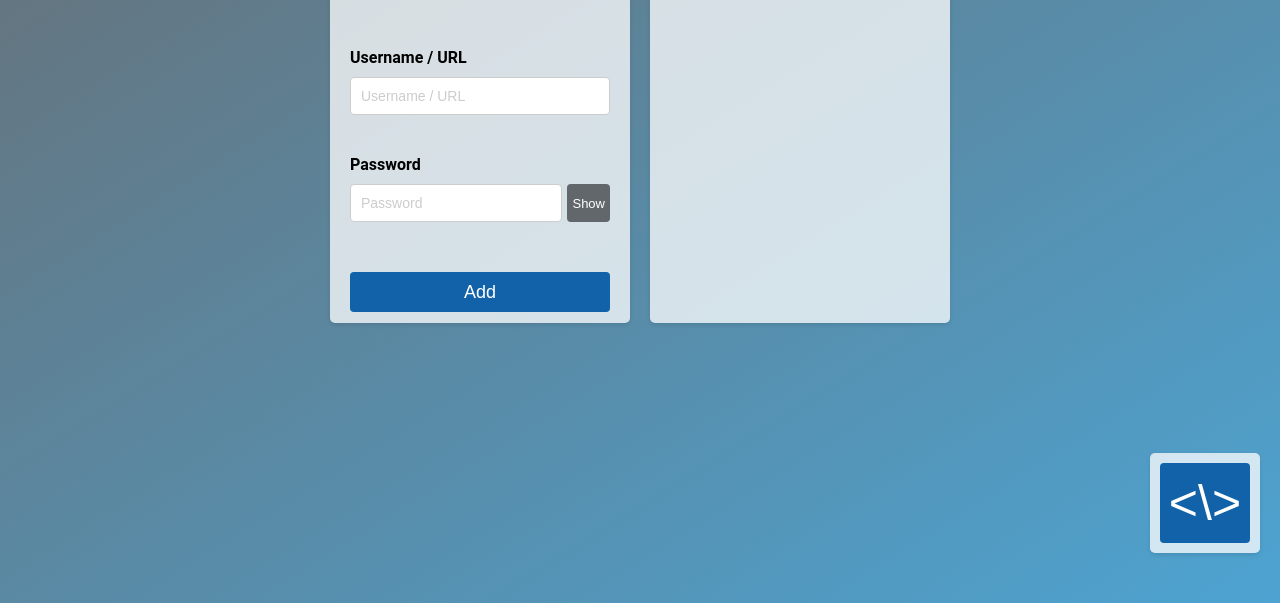
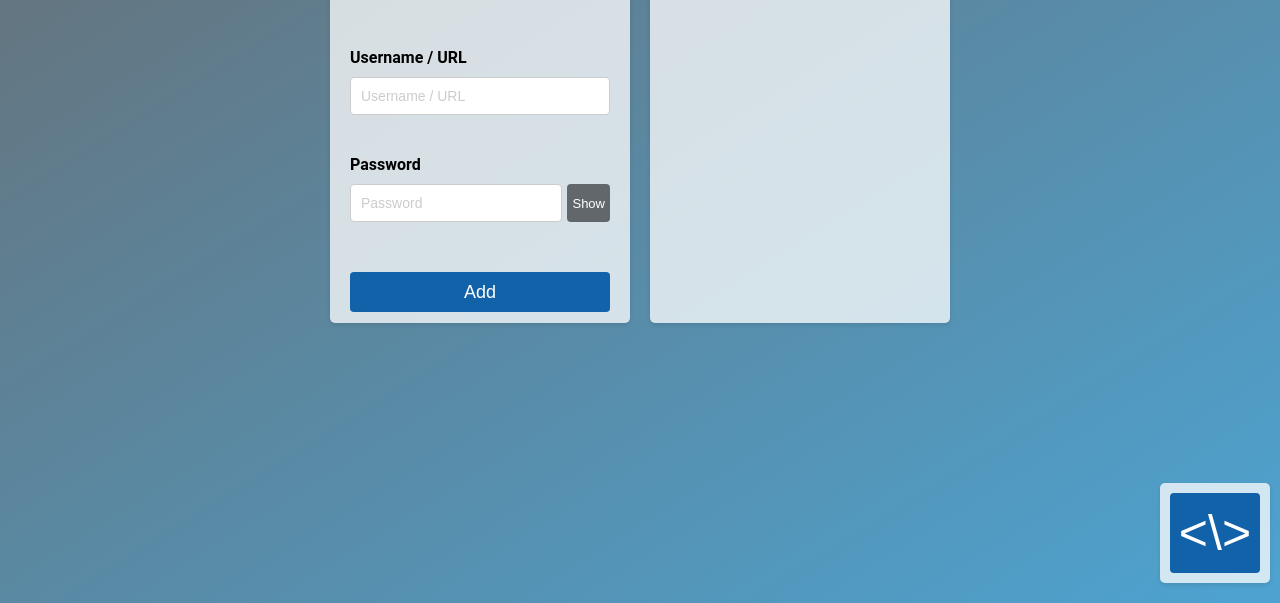
Before and after one commit to madmediaz2/SafetyLock, a website: page index.html in a window 1280 px wide. Shown: the part 197-800 px from the top of the page. Drawn offline with Linux system fonts and the light colour scheme.

Commit message:
fixed footer button positioning.

```diff
--- a/index.html
+++ b/index.html
@@ -25,7 +25,7 @@
         </article>
     </main>
     <footer>
-        <div class="card card--secondary" style="width: 110px; height: 100px; position: fixed; right: 10px; margin-right: 10px;">
+        <div class="card card--secondary" style="width: 110px; height: 100px; position: fixed; right: 10px; bottom: 10px;">
             <button class="button button--secondary" style="width: 100%; height: 100%; font-size: 50px;"><\></button>
         </div>
     </footer>
```
